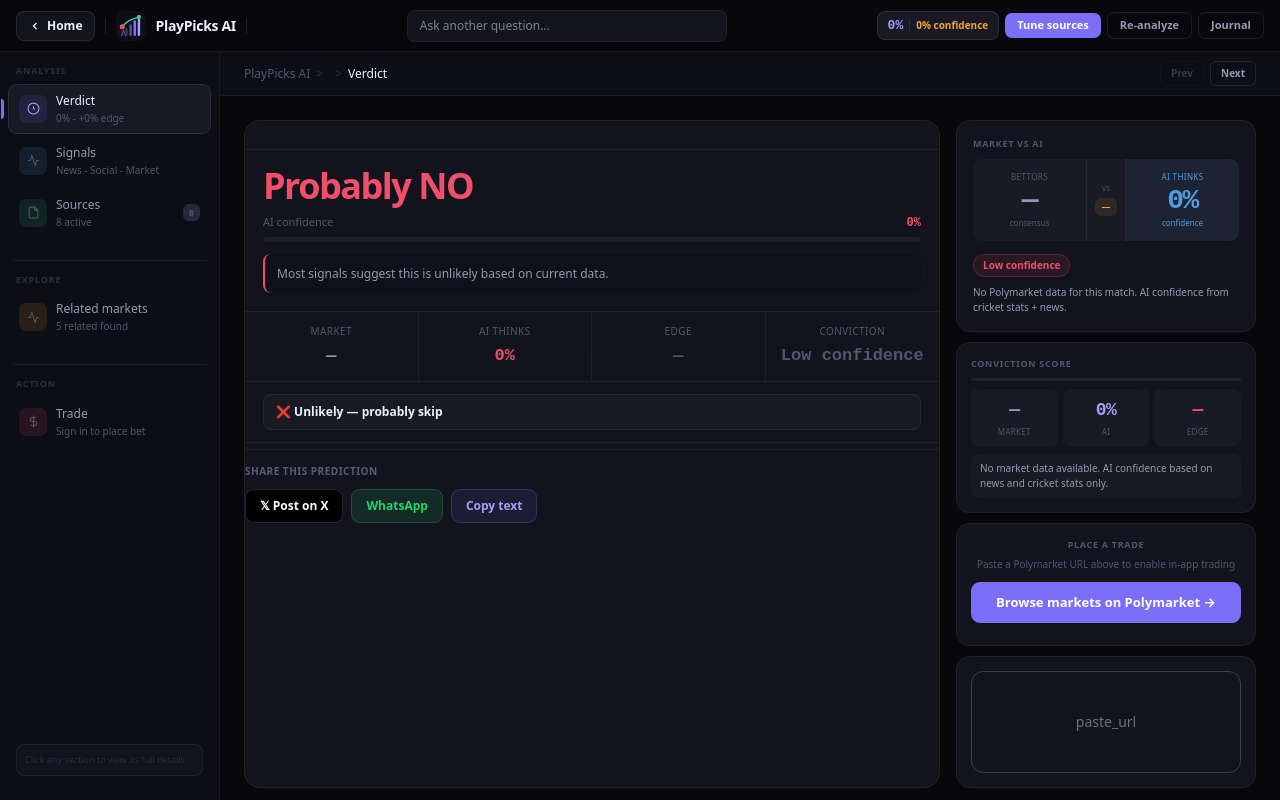
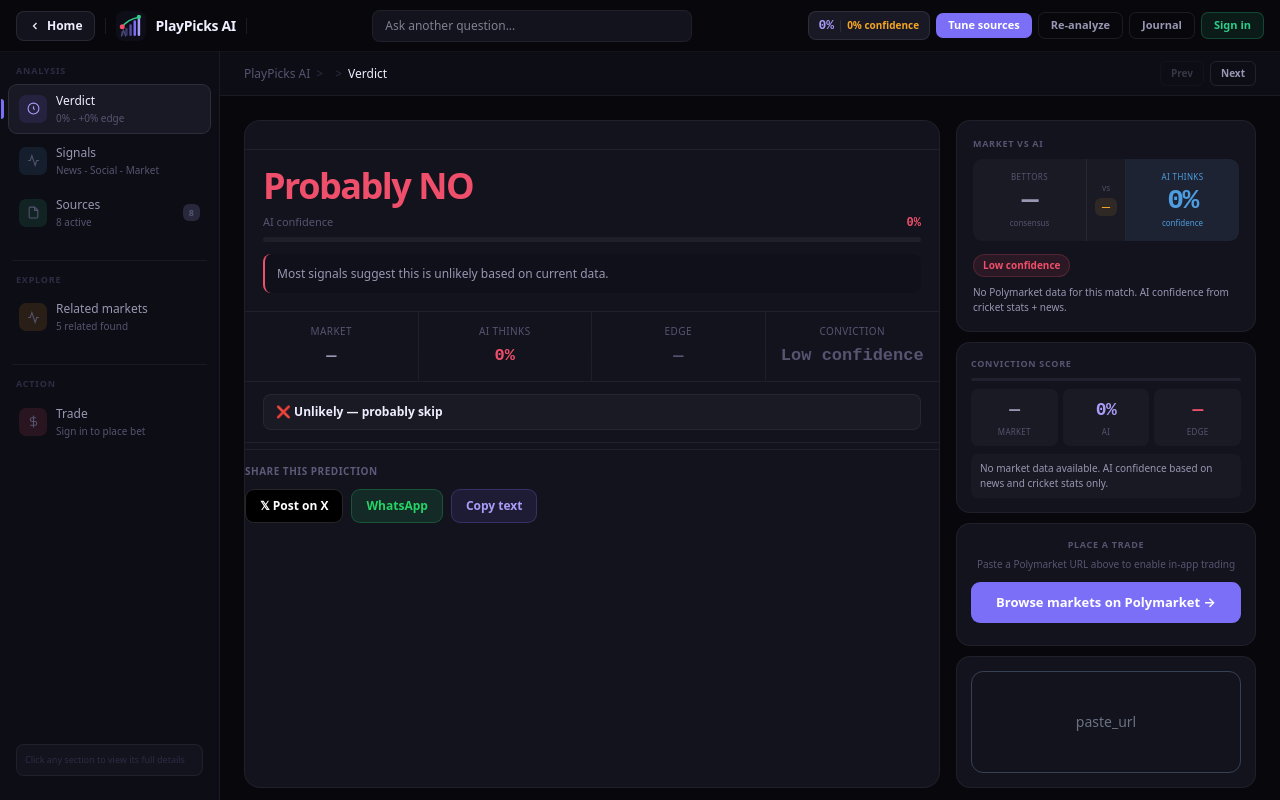
Before and after one commit to anujagadde18/tradedna, a Next.js app: page /scores in a window 1280 px wide. Built offline with nearby package versions, Linux system fonts and the light colour scheme.

Commit message:
feat: sign in button in nav, 5 free analyses limit, unlimited after sign in

```diff
--- a/app/api/analyse/route.ts
+++ b/app/api/analyse/route.ts
@@ -96,11 +96,11 @@ async function fetchMetaculus(keywords: string): Promise<{ probability: number |
 
 export async function POST(request: NextRequest) {
   try {
-    const { query, marketOdds, anonId } = await request.json();
+    const { query, marketOdds, anonId, isSignedIn } = await request.json();
     if (!query) return Response.json({ error: 'Missing query' }, { status: 400 });
 
-    // Usage limit — 5 free analyses per day per user
-    if (anonId) {
+    // Usage limit — 5 free analyses per day per user (bypassed for signed-in users)
+    if (anonId && !isSignedIn) {
       try {
         const { neon } = await import('@neondatabase/serverless');
         const sql = neon(process.env.DATABASE_URL!);
--- a/app/scores/page.tsx
+++ b/app/scores/page.tsx
@@ -421,6 +421,10 @@ function MagicLinkModalInner({ onClose }: { onClose: () => void }) {
         }
       }
       setSent(true);
+      // Mark as signed in — bypasses daily limit
+      if (typeof window !== 'undefined') {
+        localStorage.setItem('pp_signed_in', '1');
+      }
     } catch { setSent(true); } // show success even on error
     setLoading(false);
   };
@@ -479,6 +483,10 @@ function ScoresPageContent() {
   const [addFormOpen, setAddForm]   = useState(false);
   const [showMagicModal, setShowMagicModal] = useState(false);
   const [limitReached, setLimitReached] = useState(false);
+  const [isSignedIn, setIsSignedIn] = useState<boolean>(() => {
+    if (typeof window === 'undefined') return false;
+    return !!localStorage.getItem('pp_signed_in');
+  });
   const [customUrl, setCustomUrl]   = useState('');
   const [mktAdded, setMktAdded]     = useState<Record<string,boolean>>({});
   const [mktAdding, setMktAdding]   = useState<Record<string,boolean>>({});
@@ -597,7 +605,7 @@ function ScoresPageContent() {
       const res = await fetch('/api/analyse', {
         method: 'POST',
         headers: { 'Content-Type': 'application/json' },
-        body: JSON.stringify({ query: analysisQuery, marketOdds: marketOddsForAI, anonId }),
+        body: JSON.stringify({ query: analysisQuery, marketOdds: marketOddsForAI, anonId, isSignedIn }),
       });
       const data = await res.json();
       if (data.valid === false) {
@@ -780,6 +788,14 @@ function ScoresPageContent() {
           <button onClick={() => goFrame('sources')} style={{ padding:'4px 12px', borderRadius:7, fontSize:11, fontWeight:600, cursor:'pointer', background:C.purple, color:'#fff', border:'none' }}>Tune sources</button>
           <button onClick={runAnalysis} style={{ padding:'4px 12px', borderRadius:7, fontSize:11, fontWeight:600, cursor:'pointer', border:'1px solid '+C.border2, background:'none', color:C.t2 }}>Re-analyze</button>
           <button onClick={() => router.push('/journal')} style={{ padding:'4px 12px', borderRadius:7, fontSize:11, fontWeight:600, cursor:'pointer', border:'1px solid '+C.border2, background:'none', color:C.t2 }}>Journal</button>
+          {!isSignedIn && (
+            <button onClick={() => setShowMagicModal(true)} style={{ padding:'4px 12px', borderRadius:7, fontSize:11, fontWeight:600, cursor:'pointer', background:'rgba(46,204,138,0.1)', border:'1px solid rgba(46,204,138,0.25)', color:C.green }}>
+              Sign in
+            </button>
+          )}
+          {isSignedIn && (
+            <div style={{ fontSize:10, color:C.green, padding:'4px 10px', borderRadius:7, background:'rgba(46,204,138,0.08)', border:'1px solid rgba(46,204,138,0.2)' }}>✓ Signed in</div>
+          )}
         </div>
       </nav>
 
```
